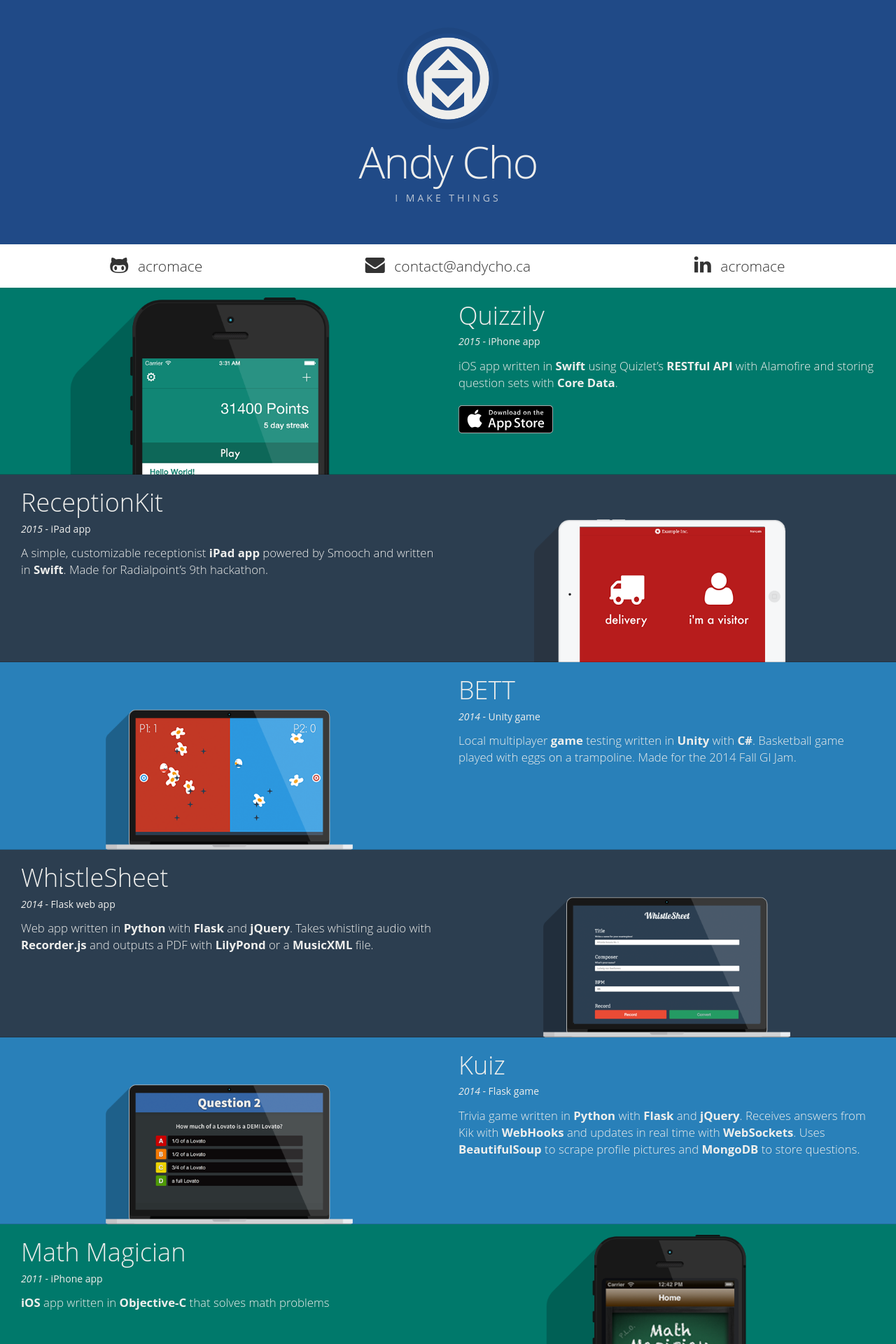
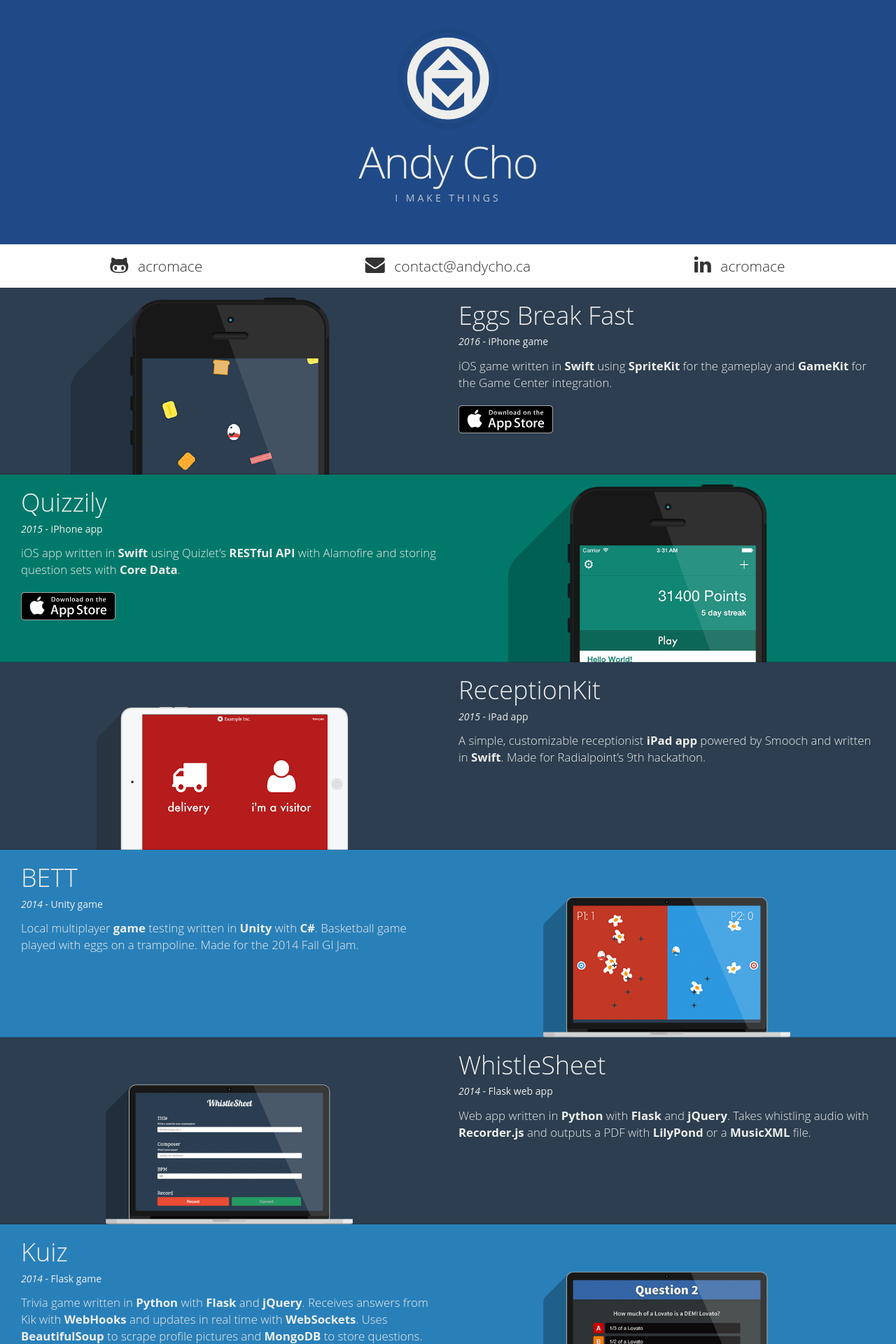
Before and after one commit to AcroMace/acromace.github.io, a Jekyll site: the page built from index.html, in a window 1280 px wide. Shown: the top 1920 px of the page at 70% size. Built offline with Jekyll 4.4.1, drawn with Linux system fonts in a browser that asks for light colours; some of the changed text lies outside the part shown.

Commit message:
Set the Eggs Break Fast link

```diff
--- a/_includes/header.html
+++ b/_includes/header.html
@@ -4,10 +4,10 @@
     <meta name="viewport" content="width=device-width, initial-scale=1">
     <meta name="description" content="I make things">
     <meta name="author" content="Andy Cho">
-      <meta property="og:image" content="{{ site.baseurl }}/resources/linkedin.png">
+    <meta property="og:image" content="{{ site.baseurl }}/resources/linkedin.png">
     <title>Andy Cho / I make things</title>
     <link rel="shortcut icon" href="resources/favicon.ico">
     <link href="{{ site.baseurl }}/resources/bootstrap.min.css" rel="stylesheet">
-      <link href="{{ site.baseurl }}/resources/fa/css/font-awesome.min.css" rel="stylesheet">
+    <link href="{{ site.baseurl }}/resources/fa/css/font-awesome.min.css" rel="stylesheet">
     <link href="{{ site.baseurl }}/resources/andy.css" rel="stylesheet">
 </head>
--- a/_includes/project_other.html
+++ b/_includes/project_other.html
@@ -5,9 +5,9 @@
     </div>
     <ul>
       <li><a href="https://github.com/AcroMace/brainfoge"><strong>Brainfoge</strong></a> (2016) - BF interpreter written in Dogescript</li>
-      <li><a href="https://github.com/AcroMace/chrome-startup-page"><strong>Chrome new tab page</strong></a> - A personal new tab page for Chrome</li>
-      <li><a href="https://github.com/AcroMace/slack-roulettebot"><strong>slack-roulettebot</strong></a> - A Slack bot based Python-rtmbot to play Chatroulette with your team members</li>
-      <li><a href="https://github.com/AcroMace/lines-of-disapproval"><strong>Lines of Disapproval</strong></a> - Send the look of disapproval and other line emoticons from Kik</li>
+      <li><a href="https://github.com/AcroMace/slack-roulettebot"><strong>slack-roulettebot</strong></a> (2015) - A Slack bot for playing Chatroulette with your team members</li>
+      <li><a href="https://github.com/AcroMace/chrome-startup-page"><strong>Chrome new tab page</strong></a> (2014) - A personal new tab page for Chrome</li>
+      <li><a href="https://github.com/AcroMace/lines-of-disapproval"><strong>Lines of Disapproval</strong></a> (2014) - Send the look of disapproval and other line emoticons from Kik</li>
     </ul>
   </div>
 </div>
--- a/index.html
+++ b/index.html
@@ -6,19 +6,21 @@
 
 <div class="projects">
 
-{% include project_row.html project_id="quizzily" title="Quizzily" year="2015" description_brief="iPhone app" description_long="iOS app written in **Swift** using Quizlet's **RESTful API** with Alamofire and storing question sets with **Core Data**." app_store_link="https://itunes.apple.com/ca/app/quizzily/id982813634" url="http://acromace.com/quizzily/" align="left" %}
+{% include project_row.html project_id="eggs-break-fast" title="Eggs Break Fast" year="2016" description_brief="iPhone game" description_long="iOS game written in **Swift** using **SpriteKit** for the gameplay and **GameKit** for the Game Center integration." app_store_link="https://itunes.apple.com/WebObjects/MZStore.woa/wa/viewSoftware?id=1073317600" url="https://itunes.apple.com/WebObjects/MZStore.woa/wa/viewSoftware?id=1073317600" align="left" %}
 
-{% include project_row.html project_id="receptionkit" title="ReceptionKit" year="2015" description_brief="iPad app" description_long="A simple, customizable receptionist **iPad app** powered by Smooch and written in **Swift**. Made for Radialpoint's 9th hackathon." url="http://acromace.com/receptionkit/" align="right" %}
+{% include project_row.html project_id="quizzily" title="Quizzily" year="2015" description_brief="iPhone app" description_long="iOS app written in **Swift** using Quizlet's **RESTful API** with Alamofire and storing question sets with **Core Data**." app_store_link="https://itunes.apple.com/ca/app/quizzily/id982813634" url="http://acromace.com/quizzily/" align="right" %}
 
-{% include project_row.html project_id="bett" title="BETT" year="2014" description_brief="Unity game" description_long="Local multiplayer **game** testing written in **Unity** with **C#**. Basketball game played with eggs on a trampoline. Made for the 2014 Fall GI Jam." url="http://acromace.com/BETT/" align="left" %}
+{% include project_row.html project_id="receptionkit" title="ReceptionKit" year="2015" description_brief="iPad app" description_long="A simple, customizable receptionist **iPad app** powered by Smooch and written in **Swift**. Made for Radialpoint's 9th hackathon." url="http://acromace.com/receptionkit/" align="left" %}
 
-{% include project_row.html project_id="whistlesheet" title="WhistleSheet" year="2014" description_brief="Flask web app" description_long="Web app written in **Python** with **Flask** and **jQuery**. Takes whistling audio with **Recorder.js** and outputs a PDF with **LilyPond** or a **MusicXML** file." url="http://acromace.pythonanywhere.com/" align="right" %}
+{% include project_row.html project_id="bett" title="BETT" year="2014" description_brief="Unity game" description_long="Local multiplayer **game** testing written in **Unity** with **C#**. Basketball game played with eggs on a trampoline. Made for the 2014 Fall GI Jam." url="http://acromace.com/BETT/" align="right" %}
 
-{% include project_row.html project_id="kuiz" title="Kuiz" year="2014" description_brief="Flask game" description_long="Trivia game written in **Python** with **Flask** and **jQuery**. Receives answers from Kik with **WebHooks** and updates in real time with **WebSockets**. Uses **BeautifulSoup** to scrape profile pictures and **MongoDB** to store questions." url="" align="left" %}
+{% include project_row.html project_id="whistlesheet" title="WhistleSheet" year="2014" description_brief="Flask web app" description_long="Web app written in **Python** with **Flask** and **jQuery**. Takes whistling audio with **Recorder.js** and outputs a PDF with **LilyPond** or a **MusicXML** file." url="http://acromace.pythonanywhere.com/" align="left" %}
 
-{% include project_row.html project_id="math-magician" title="Math Magician" year="2011" description_brief="iPhone app" description_long="**iOS** app written in **Objective-C** that solves math problems" url="/math-magician" align="right" %}
+{% include project_row.html project_id="kuiz" title="Kuiz" year="2014" description_brief="Flask game" description_long="Trivia game written in **Python** with **Flask** and **jQuery**. Receives answers from Kik with **WebHooks** and updates in real time with **WebSockets**. Uses **BeautifulSoup** to scrape profile pictures and **MongoDB** to store questions." url="" align="right" %}
 
-{% include project_row.html project_id="hyper-halo" title="HyperHalo" year="2010" description_brief="Visual Basic program" description_long="**Windows program** created in **Visual Basic** for modifying Halo" url="/hyper-halo" align="left" %}
+{% include project_row.html project_id="math-magician" title="Math Magician" year="2011" description_brief="iPhone app" description_long="**iOS** app written in **Objective-C** that solves math problems" url="/math-magician" align="left" %}
+
+{% include project_row.html project_id="hyper-halo" title="HyperHalo" year="2010" description_brief="Visual Basic program" description_long="**Windows program** created in **Visual Basic** for modifying Halo" url="/hyper-halo" align="right" %}
 
 </div>
 
--- a/resources/andy.css
+++ b/resources/andy.css
@@ -108,6 +108,10 @@
 	margin-left: 0;
 }
 
+#project-eggs-break-fast {
+	background-color: #2c3e50;
+}
+
 #project-receptionkit {
 	background-color: #2c3e50;
 }
@@ -138,6 +142,8 @@
 
 #project-other {
 	background-color: #2980b9;
+	padding-top: 1em;
+	padding-bottom: 2em;
 }
 
 #project-other a {
```
Also changed, not shown: assets/button/eggs-break-fast.png (added), resources/bootstrap.min.js (deleted).
